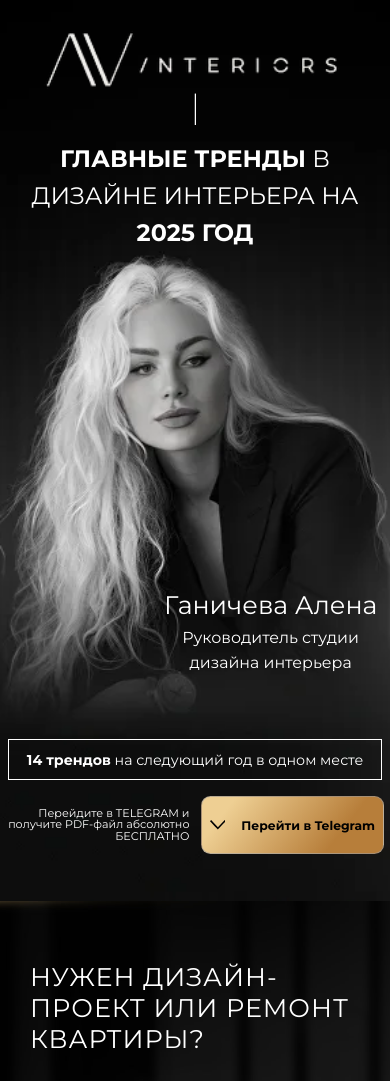
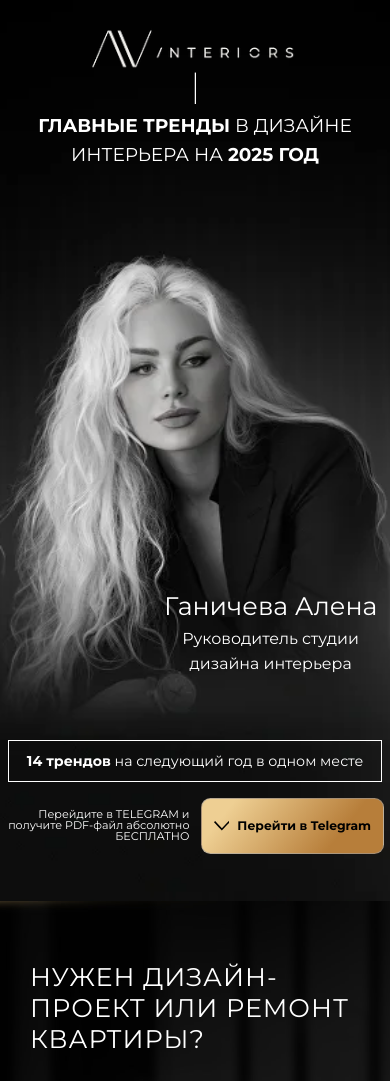
Before and after one commit to NataliaPankevich/interiors, a plain HTML site: page index.html in a window 390 px wide. Shown: the top 1081 px of the page. Drawn offline with Linux system fonts and the light colour scheme.

Commit message:
6 commit

```diff
--- a/css/style.css
+++ b/css/style.css
@@ -168,8 +168,14 @@
 }
 
 @media (max-width: 560px) {
+  .main__telegram-text {
+    width: 100%;
+  }
   .main__utm {
     font-size: 2.3vw;
+  }
+  .main__telegram-button {
+    gap:7px;
   }
 }
 
@@ -181,8 +187,9 @@
   }
 
   .main__telegram-button {
-    height: 35px;
+    height: 34px;
     font-size: 2vw;
+    gap:5px;
   }
 
   .main__telegram-text {
@@ -197,6 +204,18 @@
     gap: 7px;
   }
 
+  .main__logo {
+    max-width: 140px;
+    width: 100%;
+  }
+  .main__line {
+    margin-bottom: 5px;
+  }
+
+  .main__title {
+    font-size: 3vw;
+
+  }
 
 }
 
```
